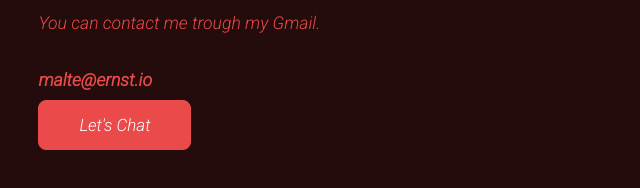
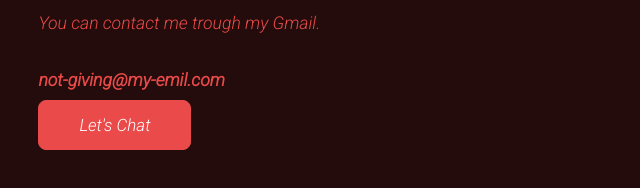
Before and after one commit to Nattevandreren/My-Pretty-Cool-School-CV, a plain HTML site: page index.html in a window 1280 px wide. Shown: the part 5097-5285 px from the top of the page, 0-640 px from the left. Drawn offline with nearby package versions, Linux system fonts and the light colour scheme; a script that the page names is missing.

Commit message:
Update index.html

```diff
--- a/index.html
+++ b/index.html
@@ -191,8 +191,8 @@
             <h4>Let's Work Together</h4>
             <p>You can contact me trough my Gmail.</p>
             <div class="contact-list">
-                <li><a href="#">malte@ernst.io</a></li>
-                <a href="mailto: malte@ernst.io">
+                <li><a href="#">not-giving@my-emil.com</a></li>
+                <a href="mailto: not-giving@my-emil.com">
                     <button class="btn">
                         Let's Chat
                     </button>
```
